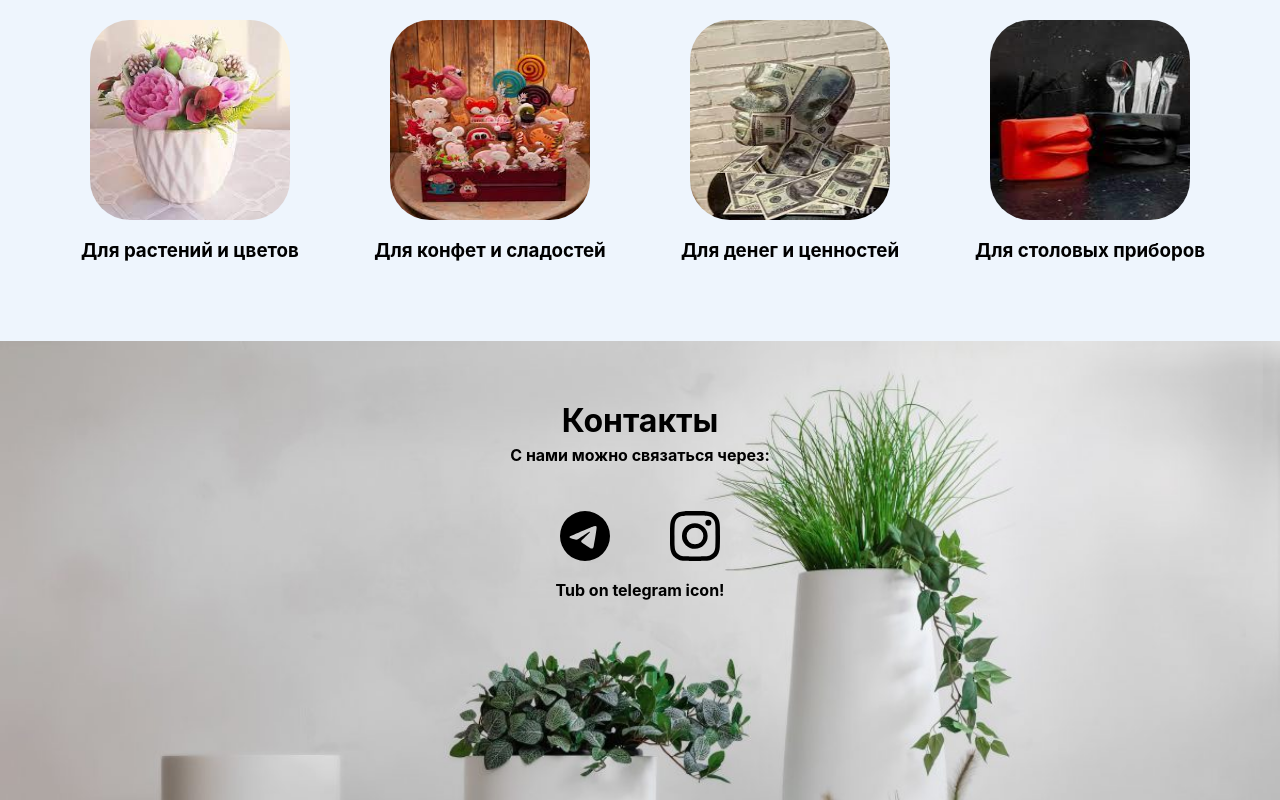
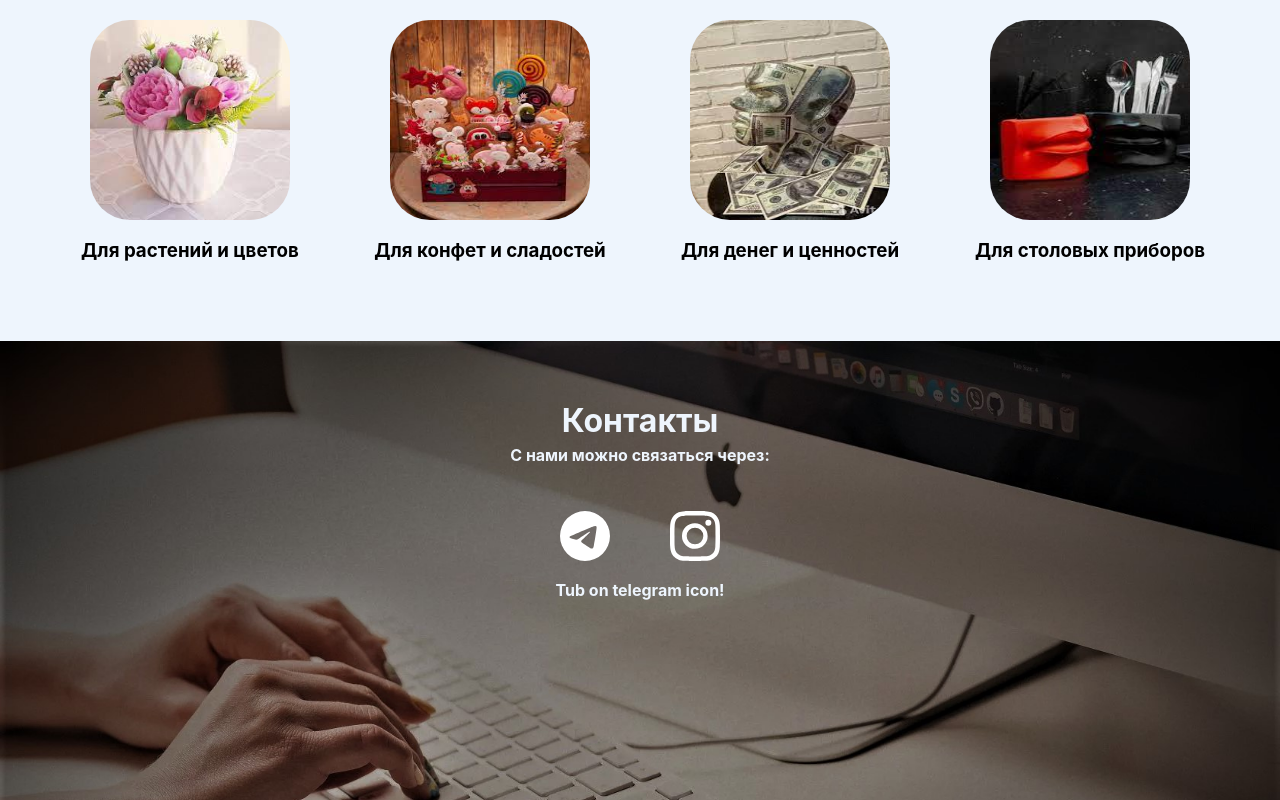
Before and after one commit to KirikKostya/Lepota-oldVersion-, a React (Create React App) app: page / in a window 1280 px wide. Shown: the part 2108-2908 px from the top of the page. Built offline with nearby package versions, Linux system fonts and the light colour scheme; no server answers.

Commit message:
newUpdate111

```diff
--- a/src/Components/ContactWithUs.js
+++ b/src/Components/ContactWithUs.js
@@ -13,13 +13,13 @@ export default function ContactWithUs() {
         <h1>Контакты</h1>
         <p>С нами можно связаться через:</p>
             <div className='MassagerIcons'>
-                <a href='tel:+375259716466'><svg fill="black"
+                <a href='tel:+375259716466'><svg fill="white"
                      viewBox="0 0 16 16"
                      onClick={()=>{
                                     (isOpen)
                                       ? setIsOpen(false)
                                         :setIsOpen(true)}}><path d={Telegram}/></svg></a>
-                <a href='https://www.instagram.com/lepota.by/' target='_blank'><svg  fill="black" viewBox="0 0 16 16"><path d={Instagram}/></svg></a>
+                <a href='https://www.instagram.com/lepota.by/' target='_blank'><svg  fill="white" viewBox="0 0 16 16"><path d={Instagram}/></svg></a>
             {/* <a href='mailto:dordom.decor@gmail.com'>
 
             </a>  Mail.ru*/}
--- a/src/Components/Styles/ContactWithUs.css
+++ b/src/Components/Styles/ContactWithUs.css
@@ -11,7 +11,7 @@
 }
 .ContainerForContactWithUs h1{
     text-align: center;
-    color: black;
+    color: rgb(238, 245, 253);
     margin: 60px 0 20px 0 ;
 }
 .MassagerIcons svg{
@@ -29,4 +29,5 @@
     font-weight: bolder;
     font-size: medium;
     margin-top: -15px;
+    color: rgb(238, 245, 253);
 }
--- a/src/Components/Styles/Registration.css
+++ b/src/Components/Styles/Registration.css
@@ -24,12 +24,6 @@
 
 @media screen and (max-width: 890px){
     .ContainerForRegistration .FieldEffect{
-        width: 100%;
-        height: 380px;
-        background-color: rgba(45, 45, 206, 0.728);
-        display: flex;
-        flex-direction: column;
-        align-items: center;
-        justify-content: center;
+        display: none;
     }
 }
--- a/src/Components/Styles/SignUp.css
+++ b/src/Components/Styles/SignUp.css
@@ -1,6 +1,6 @@
 
 .ContainerForSignUp{
-    width: 1000px;
+    width: 100%;
     display: flex;
     flex-direction: row;
     align-items: center;
@@ -160,7 +160,6 @@
         border-radius: 20px;
         padding: 10px;
         font-weight: bold;
-        /* position: absolute; */
     }
     .SignIn{
         display: block;
--- a/src/Components/Styles/TimingAndDelivery.css
+++ b/src/Components/Styles/TimingAndDelivery.css
@@ -65,6 +65,7 @@
     margin: 7px;
 }
 .PartOfPath p{
+    text-align: center;
     font-family:'Lucida Sans', 'Lucida Sans Regular', 'Lucida Grande', 'Lucida Sans Unicode', Geneva, Verdana, sans-serif
 }
 
```
Also changed, not shown: src/Photos/ContactWithUs.png, 21 other files (tests, documents, lock files or other folders).
